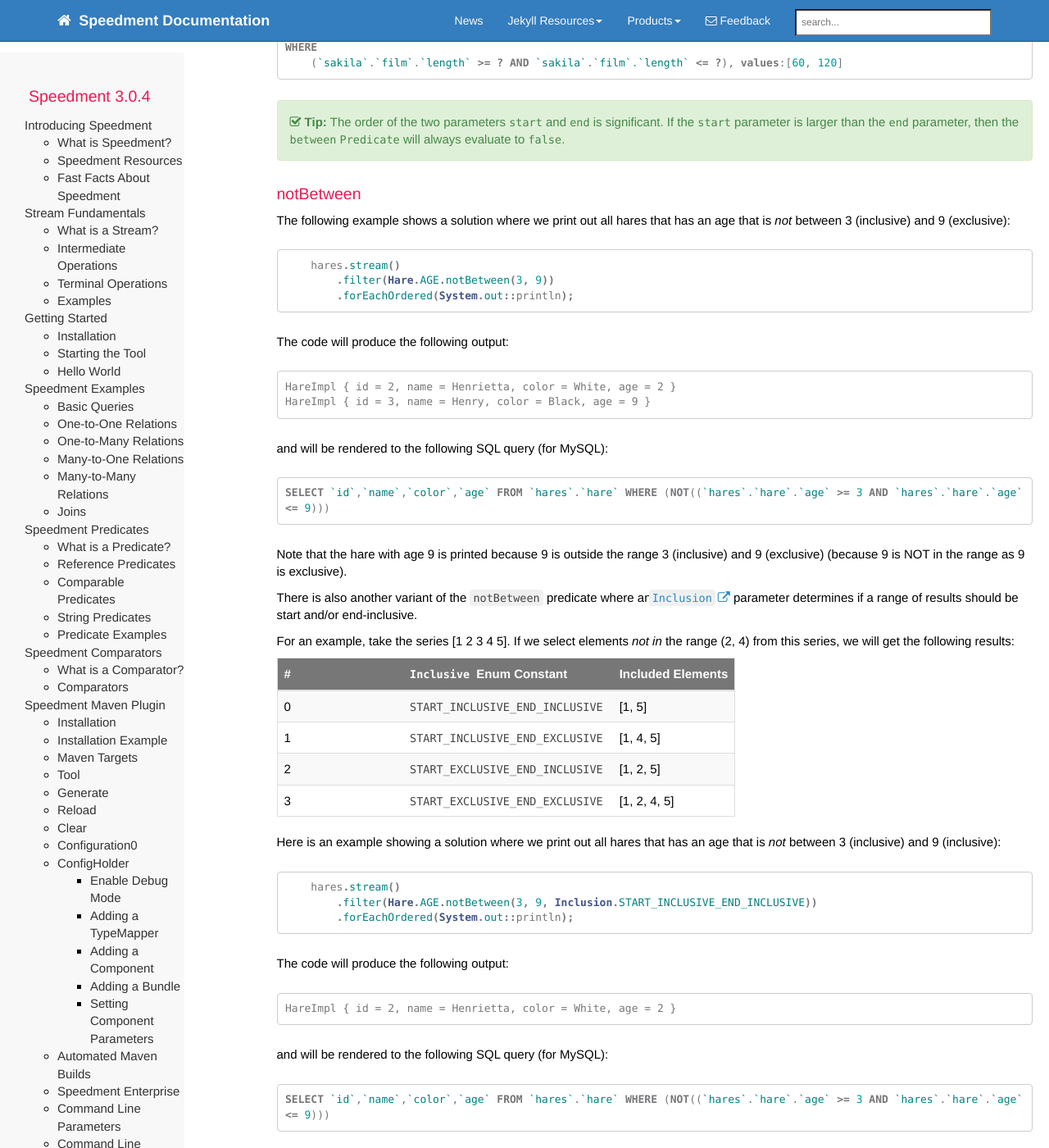
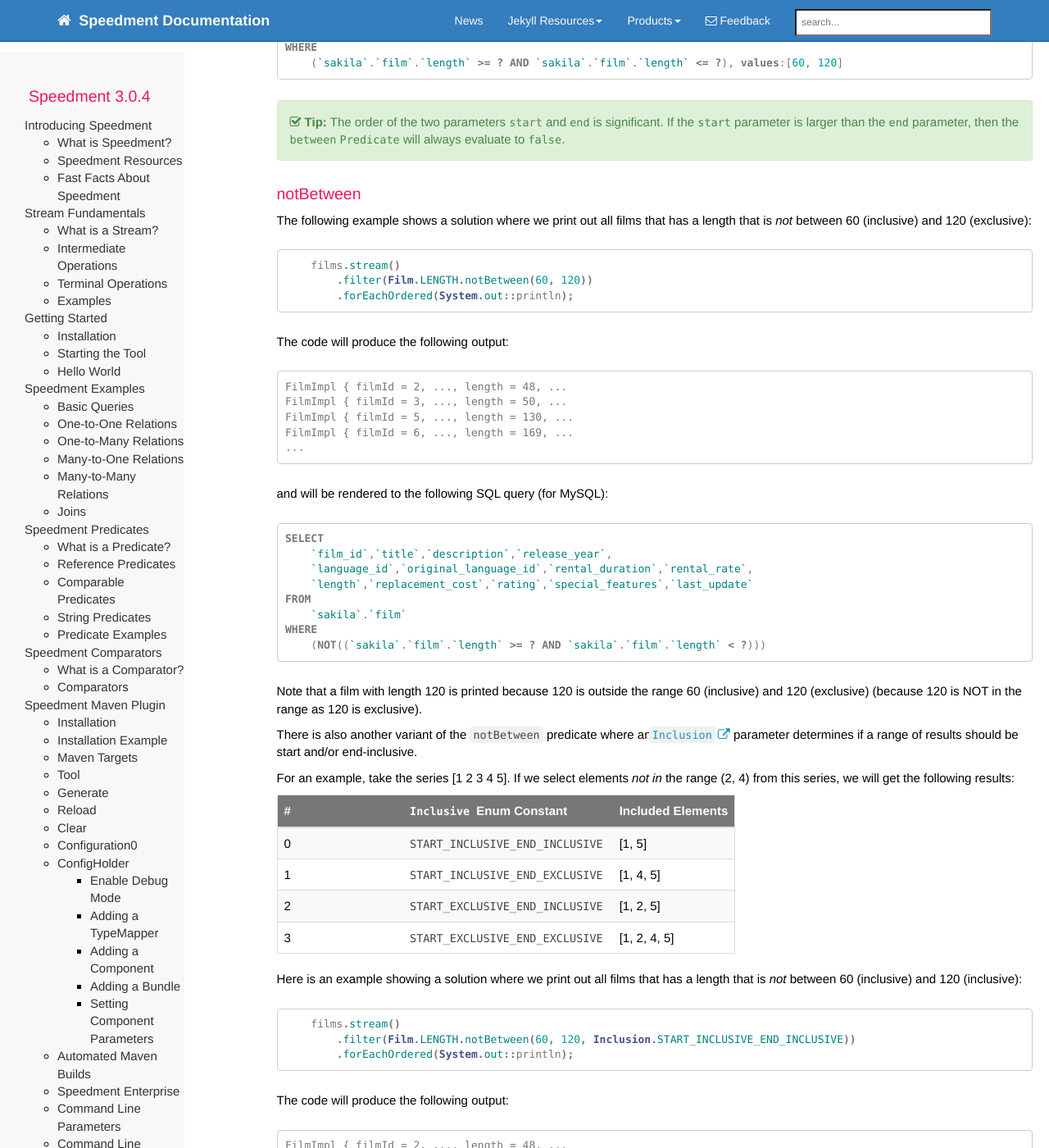
Before and after one commit to speedment/speedment-doc, a Jekyll site: the page built from pages/predicate.md, in a window 1280 px wide and 1400 px high, scrolled down 10400 px. Shown: the whole window at 82% size. Built offline with Jekyll 4.4.1, drawn with Linux system fonts in a browser that asks for light colours; nearby versions of some CDN libraries; comment, search, counter and statistics services are not loaded; some of the changed text lies outside the part shown.

Commit message:
Finish Comparable predicates

````diff
--- a/pages/predicate.md
+++ b/pages/predicate.md
@@ -430,22 +430,32 @@
 
 
 ### notBetween
-The following example shows a solution where we print out all hares that has an age that is *not* between 3 (inclusive) and 9 (exclusive):
+The following example shows a solution where we print out all films that has a length that is *not* between 60 (inclusive) and 120 (exclusive):
 ``` java
-    hares.stream()
-        .filter(Hare.AGE.notBetween(3, 9))
+    films.stream()
+        .filter(Film.LENGTH.notBetween(60, 120))
         .forEachOrdered(System.out::println);
 ```
 The code will produce the following output:
 ``` text
-HareImpl { id = 2, name = Henrietta, color = White, age = 2 }
-HareImpl { id = 3, name = Henry, color = Black, age = 9 }
+FilmImpl { filmId = 2, ..., length = 48, ...
+FilmImpl { filmId = 3, ..., length = 50, ...
+FilmImpl { filmId = 5, ..., length = 130, ...
+FilmImpl { filmId = 6, ..., length = 169, ...
+...
 ```
 and will be rendered to the following SQL query (for MySQL):
 ``` sql
-SELECT `id`,`name`,`color`,`age` FROM `hares`.`hare` WHERE (NOT((`hares`.`hare`.`age` >= 3 AND `hares`.`hare`.`age` <= 9)))
+SELECT
+    `film_id`,`title`,`description`,`release_year`,
+    `language_id`,`original_language_id`,`rental_duration`,`rental_rate`,
+    `length`,`replacement_cost`,`rating`,`special_features`,`last_update`
+FROM
+    `sakila`.`film`
+WHERE
+    (NOT((`sakila`.`film`.`length` >= ? AND `sakila`.`film`.`length` < ?)))
 ```
-Note that the hare with age 9 is printed because 9 is outside the range 3 (inclusive) and 9 (exclusive) (because 9 is NOT in the range as 9 is exclusive).
+Note that a film with length 120 is printed because 120 is outside the range 60 (inclusive) and 120 (exclusive) (because 120 is NOT in the range as 120 is exclusive).
 
 There is also another variant of the `notBetween` predicate where an  {{site.data.javadoc.Inclusion}} parameter determines if a range of results should be start and/or end-inclusive.
 
@@ -458,19 +468,30 @@
 | 2 | `START_EXCLUSIVE_END_INCLUSIVE`                | [1, 2, 5]         |
 | 3 | `START_EXCLUSIVE_END_EXCLUSIVE`                | [1, 2, 4, 5]      |
 
-Here is an example showing a solution where we print out all hares that has an age that is *not* between 3 (inclusive) and 9 (inclusive):
+Here is an example showing a solution where we print out all films that has a length that is *not* between 60 (inclusive) and 120 (inclusive):
 ``` java
-    hares.stream()
-        .filter(Hare.AGE.notBetween(3, 9, Inclusion.START_INCLUSIVE_END_INCLUSIVE))
+    films.stream()
+        .filter(Film.LENGTH.notBetween(60, 120, Inclusion.START_INCLUSIVE_END_INCLUSIVE))
         .forEachOrdered(System.out::println);
 ```
 The code will produce the following output:
 ``` text
-HareImpl { id = 2, name = Henrietta, color = White, age = 2 }
+FilmImpl { filmId = 2, ..., length = 48, ...
+FilmImpl { filmId = 3, ..., length = 50, ...
+FilmImpl { filmId = 5, ..., length = 130, ...
+FilmImpl { filmId = 6, ..., length = 169, ...
+...
 ```
 and will be rendered to the following SQL query (for MySQL):
 ``` sql
-SELECT `id`,`name`,`color`,`age` FROM `hares`.`hare` WHERE (NOT((`hares`.`hare`.`age` >= 3 AND `hares`.`hare`.`age` <= 9)))
+SELECT
+    `film_id`,`title`,`description`,`release_year`,
+    `language_id`,`original_language_id`,`rental_duration`,`rental_rate`,
+    `length`,`replacement_cost`,`rating`,`special_features`,`last_update`
+FROM
+    `sakila`.`film`
+WHERE
+    (NOT((`sakila`.`film`.`length` >= ? AND `sakila`.`film`.`length` <= ?))), values:[60, 120]
 ```
 
 {% include tip.html content = "
@@ -479,69 +500,106 @@
 
 
 ### in
-Here is an example showing a solution where we print out all hares that has an age that is either 2, 3 or 4:
+Here is an example showing a solution where we print out all films that has a rating that is either "G", "PG" or "PG-13":
 ``` java
-    hares.stream()
-        .filter(Hare.AGE.in(2, 3, 4))
+    films.stream()
+        .filter(Film.RATING.in("G", "PG", "PG-13"))
         .forEachOrdered(System.out::println);
 ```
 The code will produce the following output:
 ``` text
-HareImpl { id = 1, name = Harry, color = Gray, age = 3 }
-HareImpl { id = 2, name = Henrietta, color = White, age = 2 }
+FilmImpl { filmId = 1, ..., rating = PG, ...
+FilmImpl { filmId = 2, ..., rating = G, ...
+FilmImpl { filmId = 4, ..., rating = G, ...
+...
 ```
 and will be rendered to the following SQL query (for MySQL):
 ``` sql
-SELECT `id`,`name`,`color`,`age` FROM `hares`.`hare` WHERE (`hares`.`hare`.`age` IN (2,3,4))
+SELECT
+    `film_id`,`title`,`description`,`release_year`,
+    `language_id`,`original_language_id`,`rental_duration`,`rental_rate`,
+    `length`,`replacement_cost`,`rating`,`special_features`,`last_update`
+FROM
+    `sakila`.`film`
+WHERE
+    (`sakila`.`film`.`rating` COLLATE utf8_bin IN (?,?,?)), values:[PG-13, G, PG]
 ```
 There is also a variant of the `in` predicate that takes a `Set` as a parameter:
 ``` java
-        Set<Integer> set = Stream.of(2, 3, 4).collect(toSet());
+    Set<String> set = Stream.of("G", "PG", "PG-13").collect(toSet());
 
-        hares.stream()
-            .filter(Hare.AGE.in(set))
-            .forEachOrdered(System.out::println);
-```
-The code will produce the following output:
-``` text
-HareImpl { id = 1, name = Harry, color = Gray, age = 3 }
-HareImpl { id = 2, name = Henrietta, color = White, age = 2 }
-```
-and will be rendered to the following SQL query (for MySQL):
-``` sql
-SELECT `id`,`name`,`color`,`age` FROM `hares`.`hare` WHERE (`hares`.`hare`.`age` IN (2,3,4))
-```
-
-### notIn
-Here is an example showing a solution where we print out all hares that has an age that is *neither* 2, 3 *nor* 4:
-``` java
-    hares.stream()
-        .filter(Hare.AGE.notIn(2, 3, 4))
+    films.stream()
+        .filter(Film.RATING.in(set))
         .forEachOrdered(System.out::println);
 ```
 The code will produce the following output:
 ``` text
-HareImpl { id = 3, name = Henry, color = Black, age = 9 }
+FilmImpl { filmId = 1, ..., rating = PG, ...
+FilmImpl { filmId = 2, ..., rating = G, ...
+FilmImpl { filmId = 4, ..., rating = G, ...
+...
 ```
 and will be rendered to the following SQL query (for MySQL):
 ``` sql
-SELECT `id`,`name`,`color`,`age` FROM `hares`.`hare` WHERE (NOT((`hares`.`hare`.`age` IN (2,3,4))))
+SELECT
+    `film_id`,`title`,`description`,`release_year`,
+    `language_id`,`original_language_id`,`rental_duration`,`rental_rate`,
+    `length`,`replacement_cost`,`rating`,`special_features`,`last_update`
+FROM
+    `sakila`.`film`
+WHERE
+    (`sakila`.`film`.`rating` COLLATE utf8_bin IN (?,?,?)), values:[PG-13, G, PG]
+```
+
+### notIn
+Here is an example showing a solution where we print out all films that has a rating that is *neither* "G", "PG" *nor* "PG-13":
+``` java
+    films.stream()
+        .filter(Film.RATING.notIn("G", "PG", "PG-13"))
+        .forEachOrdered(System.out::println);
+```
+The code will produce the following output:
+``` text
+FilmImpl { filmId = 3, ..., rating = NC-17, ...
+FilmImpl { filmId = 8, ..., rating = R, ...
+FilmImpl { filmId = 10, ..., rating = NC-17, ...
+```
+and will be rendered to the following SQL query (for MySQL):
+``` sql
+SELECT
+    `film_id`,`title`,`description`,`release_year`,
+    `language_id`,`original_language_id`,`rental_duration`,`rental_rate`,
+    `length`,`replacement_cost`,`rating`,`special_features`,`last_update`
+FROM
+    `sakila`.`film`
+WHERE
+    (NOT((`sakila`.`film`.`rating` COLLATE utf8_bin IN (?,?,?)))), values:[PG-13, G, PG]
 ```
 There is also a variant of the `noIn` predicate that takes a `Set` as a parameter:
 ``` java
-        Set<Integer> set = Stream.of(2, 3, 4).collect(toSet());
+    Set<String> set = Stream.of("G", "PG", "PG-13").collect(toSet());
 
-        hares.stream()
-            .filter(Hare.AGE.notIn(set))
-            .forEachOrdered(System.out::println);
+    films.stream()
+        .filter(Film.RATING.notIn(set))
+        .forEachOrdered(System.out::println);
 ```
 The code will produce the following output:
 ``` text
-HareImpl { id = 3, name = Henry, color = Black, age = 9 }
+FilmImpl { filmId = 3, ..., rating = NC-17, ...
+FilmImpl { filmId = 8, ..., rating = R, ...
+FilmImpl { filmId = 10, ..., rating = NC-17, ...
+...
 ```
 and will be rendered to the following SQL query (for MySQL):
 ``` sql
-SELECT `id`,`name`,`color`,`age` FROM `hares`.`hare` WHERE (NOT((`hares`.`hare`.`age` IN (2,3,4))))
+SELECT
+    `film_id`,`title`,`description`,`release_year`,
+    `language_id`,`original_language_id`,`rental_duration`,`rental_rate`,
+    `length`,`replacement_cost`,`rating`,`special_features`,`last_update`
+FROM
+    `sakila`.`film`
+WHERE
+    (NOT((`sakila`.`film`.`rating` COLLATE utf8_bin IN (?,?,?)))), values:[PG-13, G, PG]
 ```
 
 ## String Predicates
````
